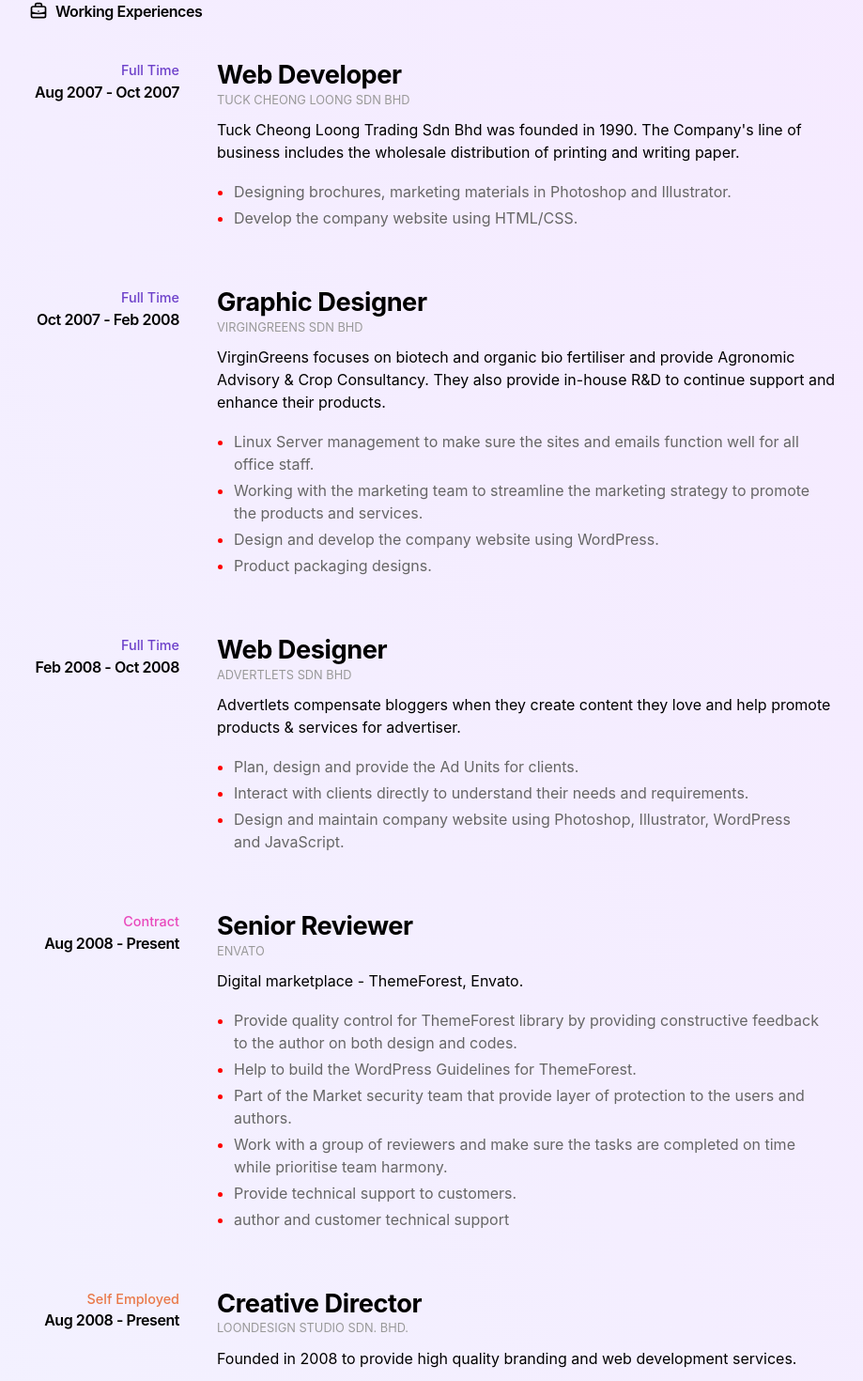
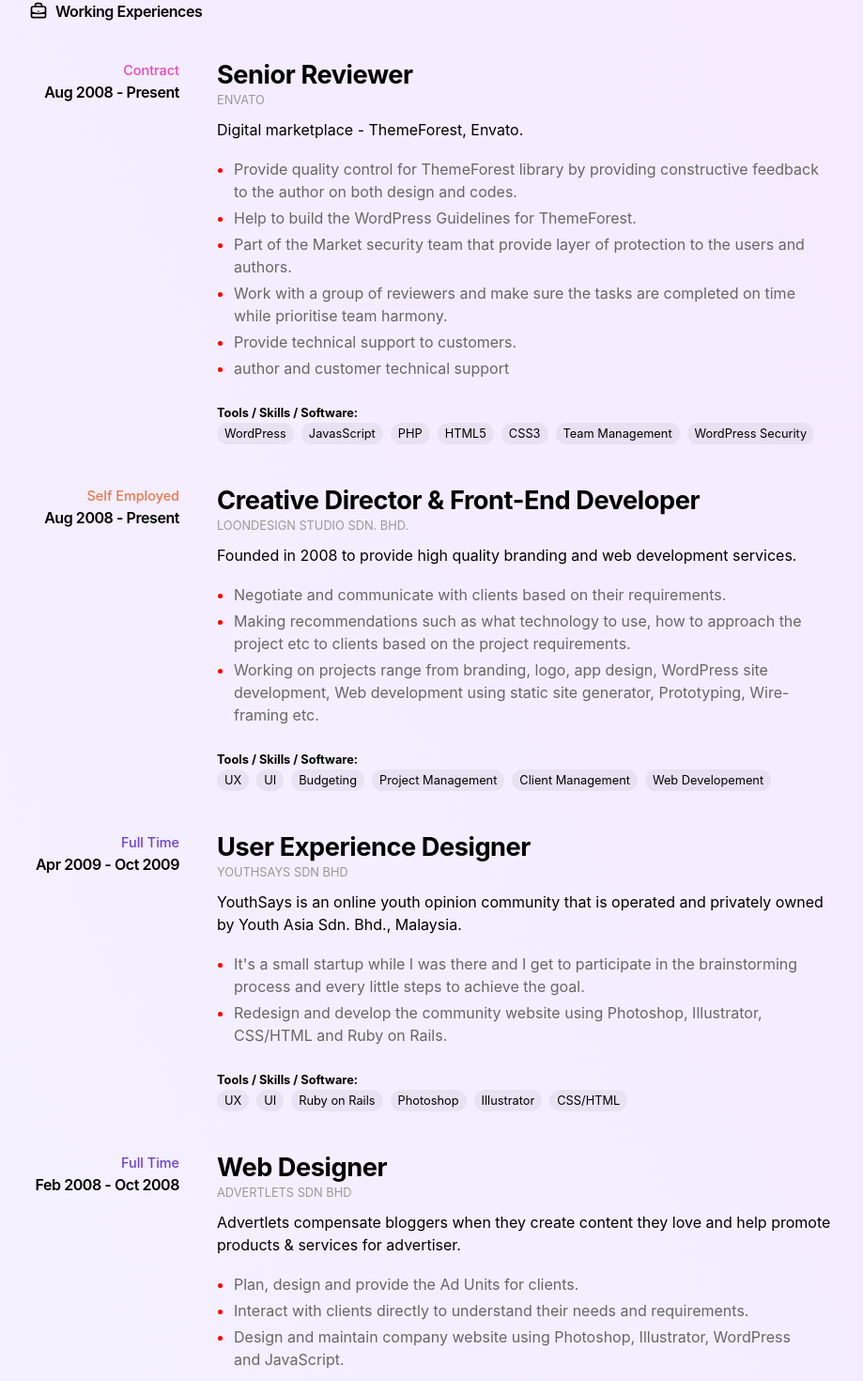
Before and after one commit to kailoon/react-resume, a React (Vite) app: page / in a window 1280 px wide. Shown: the part 336-1806 px from the top of the page at 94% size, without its empty margins (179-1098 px from the left). Built offline with nearby package versions, Linux system fonts and the light colour scheme.

Commit message:
Changing experiences and projects order, add skills to experiences.json

```diff
--- a/src/components/Section.module.scss
+++ b/src/components/Section.module.scss
@@ -81,6 +81,7 @@
 	}
 	.skills {
 		display: flex;
+		flex-wrap: wrap;
 		list-style: none;
 		padding: 0;
 		font-size: 0.8rem;
@@ -88,7 +89,14 @@
 		li {
 			padding: 2px 8px;
 			border-radius: 99px;
-			background-color: rgba(255, 255, 255, 0.5);
+			color: black;
+			background-color: rgba(0, 0, 0, 0.05);
+			transition: all 0.2s ease-in-out;
+			cursor: default;
+			&:hover {
+				background-color: rgba(0, 0, 0, 1);
+				color: white;
+			}
 		}
 	}
 
--- a/src/components/Section.tsx
+++ b/src/components/Section.tsx
@@ -18,6 +18,9 @@ interface Props {
 		skillsTools?: {
 			items?: string[]
 		}
+		skills?: {
+			items?: string[]
+		}
 	}[]
 }
 
@@ -28,8 +31,9 @@ const Section = ({ title, data, icon, typeOn = true }: Props) => {
 				{icon}
 				<h2>{title}</h2>
 			</div>
-			{data.map((item) => (
-				<Card key={item.title}>
+
+			{data.map((item, index) => (
+				<Card key={index}>
 					<div className={styles.leftpanel}>
 						{typeOn && (
 							<p
@@ -72,6 +76,17 @@ const Section = ({ title, data, icon, typeOn = true }: Props) => {
 								</ul>
 							</>
 						)}
+						{item.skills && (
+							<>
+								<strong>Tools / Skills / Software:</strong>
+								<ul className={styles.skills}>
+									{item.skills.items &&
+										item.skills.items.map((skill) => (
+											<li key={skill}>{skill}</li>
+										))}
+								</ul>
+							</>
+						)}
 					</div>
 				</Card>
 			))}
--- a/src/data/experiences.json
+++ b/src/data/experiences.json
@@ -1,29 +1,76 @@
 [
 	{
-		"title": "Web Developer",
-		"company": "Tuck Cheong Loong Sdn Bhd",
-		"type": "Full Time",
-		"date": "Aug 2007 - Oct 2007",
-		"description": "Tuck Cheong Loong Trading Sdn Bhd was founded in 1990. The Company's line of business includes the wholesale distribution of printing and writing paper.",
+		"title": "Senior Reviewer",
+		"company": "Envato",
+		"type": "Contract",
+		"date": "Aug 2008 - Present",
+		"description": "Digital marketplace - ThemeForest, Envato.",
 		"tasks": {
 			"accomplishments": [
-				"Designing brochures, marketing materials in Photoshop and Illustrator.",
-				"Develop the company website using HTML/CSS."
+				"Provide quality control for ThemeForest library by providing constructive feedback to the author on both design and codes.",
+				"Help to build the WordPress Guidelines for ThemeForest.",
+				"Part of the Market security team that provide layer of protection to the users and authors.",
+				"Work with a group of reviewers and make sure the tasks are completed on time while prioritise team harmony.",
+				"Provide technical support to customers.",
+				"author and customer technical support"
+			]
+		},
+		"skills": {
+			"items": [
+				"WordPress",
+				"JavasScript",
+				"PHP",
+				"HTML5",
+				"CSS3",
+				"Team Management",
+				"WordPress Security"
 			]
 		}
 	},
 	{
-		"title": "Graphic Designer",
-		"company": "VirginGreens Sdn Bhd",
-		"type": "Full Time",
-		"date": "Oct 2007 - Feb 2008",
-		"description": "VirginGreens focuses on biotech and organic bio fertiliser and provide Agronomic Advisory & Crop Consultancy. They also provide in-house R&D to continue support and enhance their products.",
+		"title": "Creative Director & Front-End Developer",
+		"company": "Loondesign Studio Sdn. Bhd.",
+		"type": "Self Employed",
+		"date": "Aug 2008 - Present",
+		"description": "Founded in 2008 to provide high quality branding and web development services.",
 		"tasks": {
 			"accomplishments": [
-				"Linux Server management to make sure the sites and emails function well for all office staff.",
-				"Working with the marketing team to streamline the marketing strategy to promote the products and services.",
-				"Design and develop the company website using WordPress.",
-				"Product packaging designs."
+				"Negotiate and communicate with clients based on their requirements.",
+				"Making recommendations such as what technology to use, how to approach the project etc to clients based on the project requirements.",
+				"Working on projects range from branding, logo, app design, WordPress site development, Web development using static site generator, Prototyping, Wire-framing etc."
+			]
+		},
+		"skills": {
+			"items": [
+				"UX",
+				"UI",
+				"Budgeting",
+				"Project Management",
+				"Client Management",
+				"Web Developement"
+			]
+		}
+	},
+	{
+		"title": "User Experience Designer",
+		"company": "YouthSays Sdn Bhd",
+		"type": "Full Time",
+		"date": "Apr 2009 - Oct 2009",
+		"description": "YouthSays is an online youth opinion community that is operated and privately owned by Youth Asia Sdn. Bhd., Malaysia.",
+		"tasks": {
+			"accomplishments": [
+				"It's a small startup while I was there and I get to participate in the brainstorming process and every little steps to achieve the goal.",
+				"Redesign and develop the community website using Photoshop, Illustrator, CSS/HTML and Ruby on Rails."
+			]
+		},
+		"skills": {
+			"items": [
+				"UX",
+				"UI",
+				"Ruby on Rails",
+				"Photoshop",
+				"Illustrator",
+				"CSS/HTML"
 			]
 		}
 	},
@@ -39,50 +86,50 @@
 				"Interact with clients directly to understand their needs and requirements.",
 				"Design and maintain company website using Photoshop, Illustrator, WordPress and JavaScript."
 			]
-		}
-	},
-	{
-		"title": "Senior Reviewer",
-		"company": "Envato",
-		"type": "Contract",
-		"date": "Aug 2008 - Present",
-		"description": "Digital marketplace - ThemeForest, Envato.",
-		"tasks": {
-			"accomplishments": [
-				"Provide quality control for ThemeForest library by providing constructive feedback to the author on both design and codes.",
-				"Help to build the WordPress Guidelines for ThemeForest.",
-				"Part of the Market security team that provide layer of protection to the users and authors.",
-				"Work with a group of reviewers and make sure the tasks are completed on time while prioritise team harmony.",
-				"Provide technical support to customers.",
-				"author and customer technical support"
+		},
+		"skills": {
+			"items": [
+				"UX",
+				"UI",
+				"Photoshop",
+				"Illustrator",
+				"WordPress",
+				"JavaScript"
 			]
 		}
 	},
 	{
-		"title": "Creative Director",
-		"company": "Loondesign Studio Sdn. Bhd.",
-		"type": "Self Employed",
-		"date": "Aug 2008 - Present",
-		"description": "Founded in 2008 to provide high quality branding and web development services.",
+		"title": "Graphic & Web Designer",
+		"company": "VirginGreens Sdn Bhd",
+		"type": "Full Time",
+		"date": "Oct 2007 - Feb 2008",
+		"description": "VirginGreens focuses on biotech and organic bio fertiliser and provide Agronomic Advisory & Crop Consultancy. They also provide in-house R&D to continue support and enhance their products.",
 		"tasks": {
 			"accomplishments": [
-				"Negotiate and communicate with clients based on their requirements.",
-				"Making recommendations such as what technology to use, how to approach the project etc to clients based on the project requirements.",
-				"Working on projects range from branding, logo, app design, WordPress site development, Web development using static site generator, Prototyping, Wire-framing etc."
+				"Linux Server management to make sure the sites and emails function well for all office staff.",
+				"Working with the marketing team to streamline the marketing strategy to promote the products and services.",
+				"Design and develop the company website using WordPress.",
+				"Product packaging designs."
 			]
+		},
+		"skills": {
+			"items": ["Photoshop", "Illustrator", "WordPress", "JavaScript"]
 		}
 	},
 	{
-		"title": "User Experience Designer",
-		"company": "YouthSays Sdn Bhd",
+		"title": "Web Developer",
+		"company": "Tuck Cheong Loong Sdn Bhd",
 		"type": "Full Time",
-		"date": "Apr 2009 - Oct 2009",
-		"description": "YouthSays is an online youth opinion community that is operated and privately owned by Youth Asia Sdn. Bhd., Malaysia.",
+		"date": "Aug 2007 - Oct 2007",
+		"description": "Tuck Cheong Loong Trading Sdn Bhd was founded in 1990. The Company's line of business includes the wholesale distribution of printing and writing paper.",
 		"tasks": {
 			"accomplishments": [
-				"It's a small startup while I was there and I get to participate in the brainstorming process and every little steps to achieve the goal.",
-				"Redesign and develop the community website using Photoshop, Illustrator, CSS/HTML and Ruby on Rails."
+				"Designing brochures, marketing materials in Photoshop and Illustrator.",
+				"Develop the company website using HTML/CSS."
 			]
+		},
+		"skills": {
+			"items": ["Photoshop", "Illustrator", "HTML/CSS"]
 		}
 	}
 ]
--- a/src/data/projects.json
+++ b/src/data/projects.json
@@ -1,4 +1,18 @@
 [
+	{
+		"title": "DearTime",
+		"date": "2021 - 2022",
+		"job": "Lead UI/UX Designer",
+		"type": "freelance",
+		"description": "Deartime is making life insurance accessible to everyone without intermediaries and restoring the quality of life for those in times of need.",
+		"tasks": {
+			"accomplishments": [
+				"Provide wireframe, prototype and final designs to improve the existing Mobile App in Figma.",
+				"Design and develop official website using WordPress & Elementor."
+			]
+		},
+		"skillsTools": { "items": ["UX", "UI", "WordPress", "JavaScript", "Figma"] }
+	},
 	{
 		"title": "99.co",
 		"job": "UI/UX Designer",
@@ -14,18 +28,29 @@
 		"skillsTools": { "items": ["UX", "UI", "Sketch App"] }
 	},
 	{
-		"title": "DearTime",
-		"date": "2021 - 2022",
-		"job": "Lead UI/UX Designer",
+		"title": "Wynntech Star",
+		"date": "2018",
+		"job": "Web Developer",
 		"type": "freelance",
-		"description": "Deartime is making life insurance accessible to everyone without intermediaries and restoring the quality of life for those in times of need.",
+		"description": "Wynntech Star is prawn processing company that supply prawns to local and oversea market.",
 		"tasks": {
 			"accomplishments": [
-				"Provide wireframe, prototype and final designs to improve the existing Mobile App in Figma.",
-				"Design and develop official website using WordPress & Elementor."
+				"Develop the website using Grav (https://getgrav.org/) in 3 languages.",
+				"Services included hosting setup, emails setup, design, Grav implementation and SEO optimisation."
 			]
 		},
-		"skillsTools": { "items": ["UX", "UI", "WordPress", "JavaScript", "Figma"] }
+		"skillsTools": { "items": ["Grav", "JavaScript"] }
+	},
+	{
+		"title": "EverCondo App Design",
+		"date": "2015",
+		"job": "UI/UX Designer",
+		"type": "freelance",
+		"description": "Evercondo strives to tackle the problems faced by condo / HOA managers to deal with a large number of residents, resulting in miscommunication and poor quality of service for the entire community. It replaces the old ways where both managers and residents communicate and manage day-to-day chores using phones, emails, fax etc.",
+		"tasks": {
+			"accomplishments": ["The startup grows 300 Percent since 2016."]
+		},
+		"skillsTools": { "items": ["UX", "UI"] }
 	},
 	{
 		"title": "FlickEvents",
@@ -56,30 +81,5 @@
 			]
 		},
 		"skillsTools": { "items": ["WordPress", "Web Design", "JavaScript"] }
-	},
-	{
-		"title": "Wynntech Star",
-		"date": "2018",
-		"job": "Web Developer",
-		"type": "freelance",
-		"description": "Wynntech Star is prawn processing company that supply prawns to local and oversea market.",
-		"tasks": {
-			"accomplishments": [
-				"Develop the website using Grav (https://getgrav.org/) in 3 languages.",
-				"Services included hosting setup, emails setup, design, Grav implementation and SEO optimisation."
-			]
-		},
-		"skillsTools": { "items": ["Grav", "JavaScript"] }
-	},
-	{
-		"title": "EverCondo App Design",
-		"date": "2015",
-		"job": "UI/UX Designer",
-		"type": "freelance",
-		"description": "Evercondo strives to tackle the problems faced by condo / HOA managers to deal with a large number of residents, resulting in miscommunication and poor quality of service for the entire community. It replaces the old ways where both managers and residents communicate and manage day-to-day chores using phones, emails, fax etc.",
-		"tasks": {
-			"accomplishments": ["The startup grows 300 Percent since 2016."]
-		},
-		"skillsTools": { "items": ["UX", "UI"] }
 	}
 ]
```
